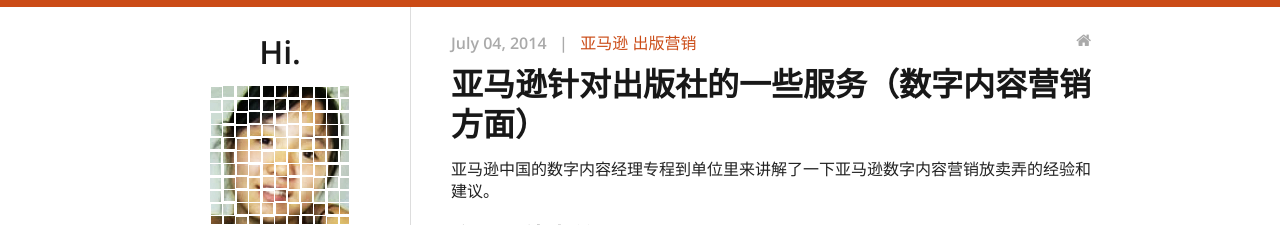
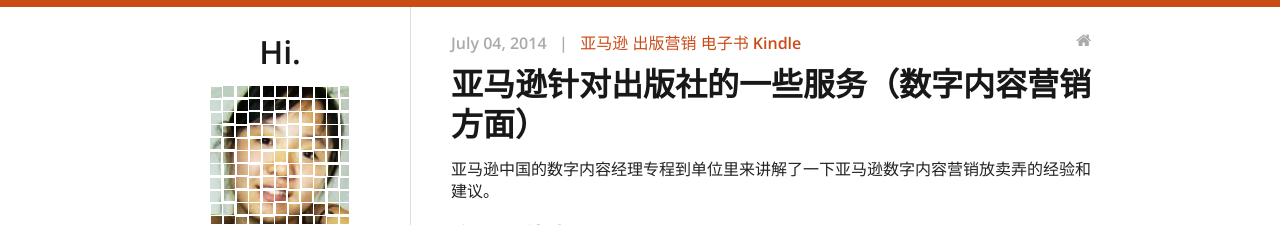
Before and after one commit to fantaghiro/fantaghiro.github.io, a Jekyll site: the page built from _posts/2014-07-04-Amazon-Ebook-Sales.markdown, in a window 1280 px wide. Shown: the top 225 px of the page. Built offline with Jekyll 4.4.1, drawn with Linux system fonts in a browser that asks for light colours; nearby versions of some CDN libraries; comment, search, counter and statistics services are not loaded.

Commit message:
Published with https://stackedit.io/

```diff
--- a/_posts/2014-07-04-Amazon-Ebook-Sales.markdown
+++ b/_posts/2014-07-04-Amazon-Ebook-Sales.markdown
@@ -5,6 +5,8 @@ category: publishing
 tag:
 - 亚马逊
 - 出版营销
+- 电子书
+- Kindle
 ---
 
 亚马逊中国的数字内容经理专程到单位里来讲解了一下亚马逊数字内容营销放卖弄的经验和建议。
```
